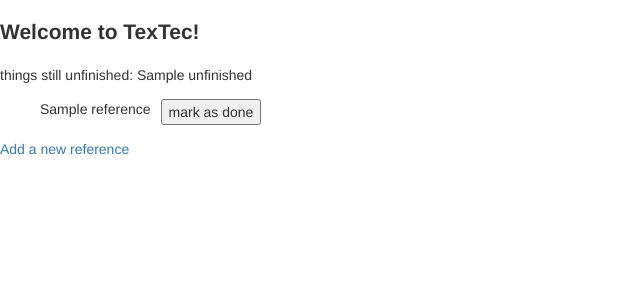
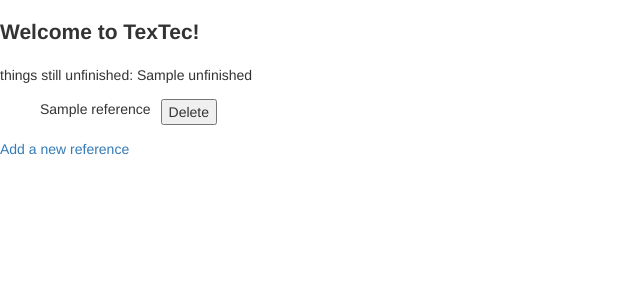
Before and after one commit to jobatabs/textec, a Flask app: template src/templates/index.html in a window 1280 px wide. Shown: the top 300 px of the page, without its empty margins (0-640 px from the left). Run offline with Flask 3, Linux system fonts and the light colour scheme; the template is opened without the code that fills it: most values are stand-ins (such as "Sample title", 1, 10 or a date in 2020).

Commit message:
Create feature delete

```diff
--- a/src/app.py
+++ b/src/app.py
@@ -1,6 +1,6 @@
 from flask import redirect, render_template, request, jsonify, flash
 from db_helper import reset_db
-from repositories.reference_repository import get_references, create_reference, set_done
+from repositories.reference_repository import get_references, create_reference, delete_reference
 from config import app, test_env
 from util import validate_reference, UserInputError
 
@@ -33,9 +33,9 @@ def creation():
         return redirect("/new")
 
 
-@app.route("/toggle_todo/<todo_id>", methods=["POST"])
-def toggle_todo(todo_id):
-    set_done(todo_id)
+@app.route("/delete/<reference_id>", methods=["POST"])
+def delete(reference_id):
+    delete_reference(reference_id)
     return redirect("/")
 
 
--- a/src/templates/index.html
+++ b/src/templates/index.html
@@ -28,8 +28,8 @@ TexTec
         {{ reference }}
       </div>
       {% if not reference.done %}
-        <form action="/toggle_reference/{{ reference.id }}" method="post" style="margin-left: 10px;">
-          <button type="submit">mark as done</button>
+        <form action="/delete/{{ reference.id }}" method="post" style="margin-left: 10px;">
+          <button type="submit">Delete</button>
         </form>
       {% endif %}
     </li>
```
Also changed, not shown: src/repositories/reference_repository.py (+4 -4 lines).
